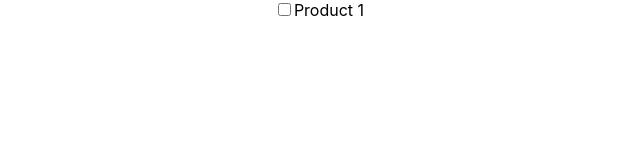
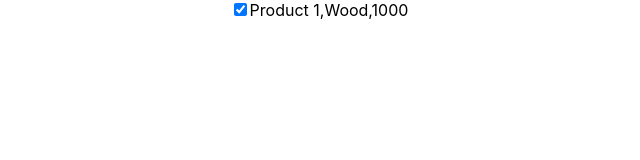
Before and after one commit to haneujeen/dashboard-react, a React (Create React App) app in the folder react-workspace/e-commerce-react-app/: page / in a window 1280 px wide. Shown: the top 160 px of the page, without its empty margins (321-961 px from the left). Built offline with nearby package versions, Linux system fonts and the light colour scheme.

Commit message:
Add dynamic product display functionality

```diff
--- a/react-workspace/e-commerce-react-app/src/Product.js
+++ b/react-workspace/e-commerce-react-app/src/Product.js
@@ -1,11 +1,24 @@
 import React from "react"
 
 class Product extends React.Component {
+    constructor(props) {
+        super(props)
+        this.state = {product: props.product}
+    }
+
     render() {
         return(
             <div className="Product">
-                <input type="checkbox" id="product0" name="product0" value="product0"/>
-                <label for="product0">Product 1</label>
+                <input type="checkbox"
+                    id={this.state.product.id}
+                    name={this.state.product.title}
+                    checked="true"
+                />
+                <label id={this.state.product.id}>
+                    {this.state.product.title},
+                    {this.state.product.material},
+                    {this.state.product.price}
+                </label>
             </div>
         )
     }
```
Also changed, not shown: 2 other files (tests, documents, lock files or other folders).
